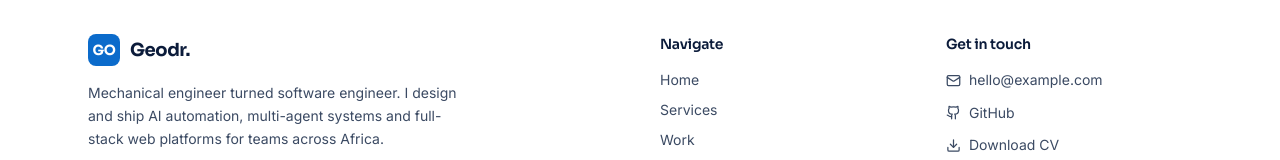
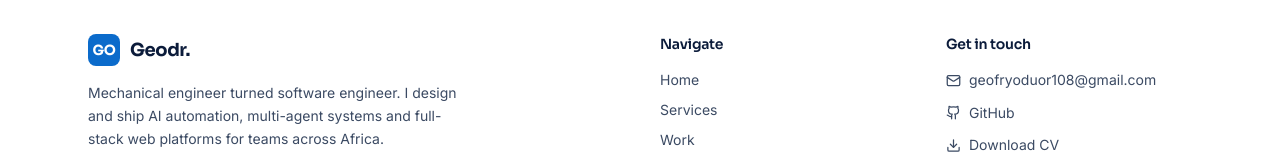
Before and after one commit to Geoduor/geotech-portfolio, a Next.js app: page / in a window 1280 px wide. Shown: the part 4380-4540 px from the top of the page. Built offline with nearby package versions, Linux system fonts and the light colour scheme.

Commit message:
fixed UI/UX

```diff
--- a/content/site.ts
+++ b/content/site.ts
@@ -9,7 +9,7 @@
  */
 
 /** Placeholder until a real address is supplied. */
-export const CONTACT_EMAIL = "hello@example.com"; // TODO(you): real email
+export const CONTACT_EMAIL = "geofryoduor108@gmail.com";
 
 export const site = {
   name: "Geofry Oduor",
```
Also changed, not shown: 1 other file (tests, documents, lock files or other folders).
